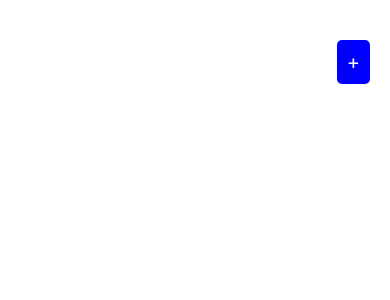
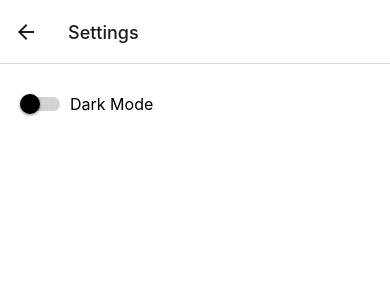
Before and after one commit to Aritra1235/taskapp, a React Native app: screen /Settings in a window 390 px wide. Shown: the top 300 px of the page. Built offline with nearby package versions, Linux system fonts and the light colour scheme.

Commit message:
seeting thing works but dark mode doesnt

```diff
--- a/App.js
+++ b/App.js
@@ -1,35 +1,77 @@
-import React, { useState, useEffect } from 'react';
+import React, { useState, useEffect, useContext } from 'react';
 import { View, Text, TouchableOpacity, StyleSheet, FlatList, TextInput, Alert, StatusBar } from 'react-native';
 import AsyncStorage from '@react-native-async-storage/async-storage';
 import Task from './components/Task';
+import SettingsScreen from './components/SettingsScreen';
+import { ThemeContext, ThemeProvider } from './components/ThemeContext';
+import { Ionicons } from '@expo/vector-icons';
+import { createStackNavigator } from '@react-navigation/stack';
+import { NavigationContainer } from '@react-navigation/native';
+
+const Stack = createStackNavigator();
 
 const App = () => {
+  return (
+    <ThemeProvider>
+      <NavigationContainer>
+        <Stack.Navigator>
+          <Stack.Screen
+            name="Main"
+            component={MainScreen}
+            options={({ navigation }) => ({
+              headerLeft: () => <SettingsButton navigation={navigation} />
+            })}
+          />
+          <Stack.Screen name="Settings" component={SettingsScreen} />
+        </Stack.Navigator>
+      </NavigationContainer>
+    </ThemeProvider>
+  );
+};
+
+const SettingsButton = ({ navigation }) => {
+  const { isDarkMode } = useContext(ThemeContext);
+  return (
+    <TouchableOpacity
+      style={styles.settingsButton}
+      onPress={() => navigation.navigate('Settings')}
+    >
+      <Ionicons
+        name="settings-outline"
+        size={24}
+        color={isDarkMode ? '#ffffff' : '#000000'}
+      />
+    </TouchableOpacity>
+  );
+};
+
+const MainScreen = () => {
   const [tasks, setTasks] = useState([]);
   const [newTaskText, setNewTaskText] = useState('');
   const [isAddingTask, setIsAddingTask] = useState(false);
 
   useEffect(() => {
-    loadTasks()
-  }, [])
+    loadTasks();
+  }, []);
 
   const loadTasks = async () => {
     try {
-      const tasksData = await AsyncStorage.getItem("tasks")
+      const tasksData = await AsyncStorage.getItem("tasks");
       if (tasksData) {
-        setTasks(JSON.parse(tasksData))
+        setTasks(JSON.parse(tasksData));
       }
     } catch (error) {
-      console.log("Error loading tasks:", error)
+      console.log("Error loading tasks:", error);
     }
+  };
+
+  const saveTasksToStorage = async (updatedTasks) => {
+    try {
+      await AsyncStorage.setItem("tasks", JSON.stringify(updatedTasks));
+    } catch (error) {
+      console.log("Error saving tasks:", error);
     }
-
-  const saveTasksToStorage = async updatedTasks => {
-    try {
-      await AsyncStorage.setItem("tasks", JSON.stringify(updatedTasks))
-    } catch (error) {
-      console.log("Error saving tasks:", error)
-    }
-  }
+  };
 
   const addTask = () => {
     if (newTaskText.trim() === '') {
@@ -122,10 +164,9 @@ const App = () => {
 };
 
 const styles = StyleSheet.create({
-  // Add styles here
   container: {
     flex: 1,
-    padding: 20
+    padding: 20,
   },
   addButton: {
     backgroundColor: "blue",
@@ -137,7 +178,7 @@ const styles = StyleSheet.create({
   },
   addButtonText: {
     color: "white",
-    fontSize: 20
+    fontSize: 20,
   },
   addTaskContainer: {
     flexDirection: 'row',
@@ -153,6 +194,9 @@ const styles = StyleSheet.create({
     borderRadius: 5,
     marginRight: 10,
   },
-})
+  settingsButton: {
+    marginLeft: 10,
+  },
+});
 
-export default App
+export default App;
--- /dev/null
+++ b/components/SettingsScreen.js
@@ -0,0 +1,40 @@
+import React, { useContext } from 'react';
+import { View, Switch, StyleSheet, Text } from 'react-native'; // Make sure Text is imported
+import { ThemeContext } from './ThemeContext';
+
+const SettingsScreen = () => {
+  const { isDarkMode, toggleDarkMode } = useContext(ThemeContext);
+
+  return (
+    <View style={styles.container}>
+      <View style={styles.settingRow}>
+        <Switch
+          value={isDarkMode}
+          onValueChange={toggleDarkMode}
+          thumbColor={isDarkMode ? '#ffffff' : '#000000'}
+          trackColor={{ true: '#000000', false: '#d3d3d3' }}
+        />
+        <Text style={styles.settingLabel}>Dark Mode</Text>
+      </View>
+    </View>
+  );
+};
+
+const styles = StyleSheet.create({
+  container: {
+    flex: 1,
+    backgroundColor: '#ffffff',
+    padding: 20,
+  },
+  settingRow: {
+    flexDirection: 'row',
+    alignItems: 'center',
+    marginVertical: 10,
+  },
+  settingLabel: {
+    marginLeft: 10,
+    fontSize: 16,
+  },
+});
+
+export default SettingsScreen;
--- /dev/null
+++ b/components/ThemeContext.js
@@ -0,0 +1,42 @@
+import React, { createContext, useState } from 'react';
+import { StyleSheet } from 'react-native';
+
+export const ThemeContext = createContext();
+
+export const ThemeProvider = ({ children }) => {
+  const [isDarkMode, setIsDarkMode] = useState(false);
+
+  const toggleDarkMode = () => {
+    setIsDarkMode(!isDarkMode);
+  };
+
+  const theme = isDarkMode ? darkTheme : lightTheme;
+
+  return (
+    <ThemeContext.Provider value={{ isDarkMode, toggleDarkMode, theme }}>
+      {children}
+    </ThemeContext.Provider>
+  );
+};
+
+const lightTheme = StyleSheet.create({
+  container: {
+    flex: 1,
+    backgroundColor: '#ffffff',
+    color: '#000000'
+  },
+  text: {
+    color: '#000000'
+  }
+});
+
+const darkTheme = StyleSheet.create({
+  container: {
+    flex: 1,
+    backgroundColor: '#000000',
+    color: '#ffffff'
+  },
+  text: {
+    color: '#ffffff'
+  }
+});
```
Lines whose indentation alone changed are shown as unchanged.
